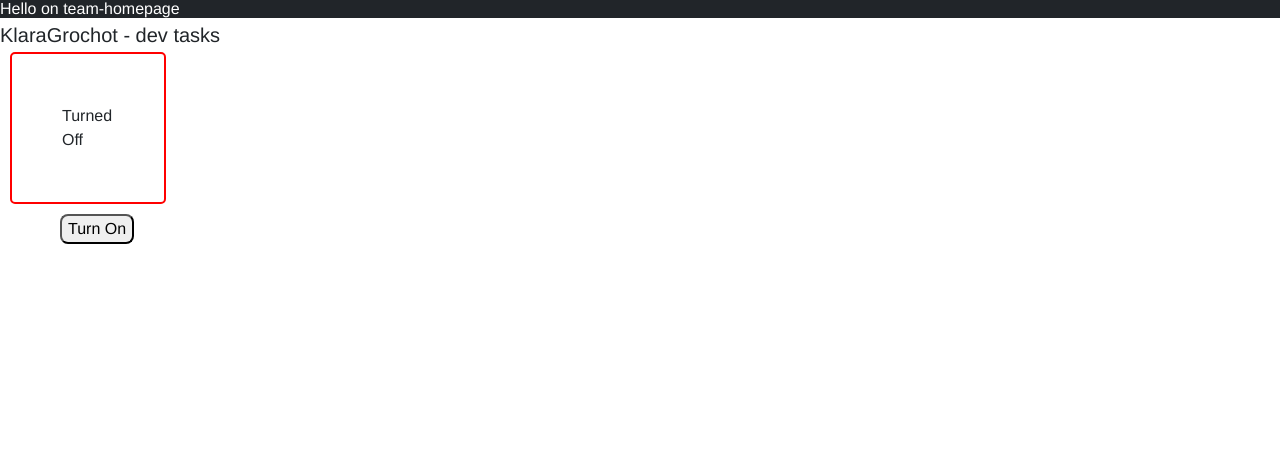
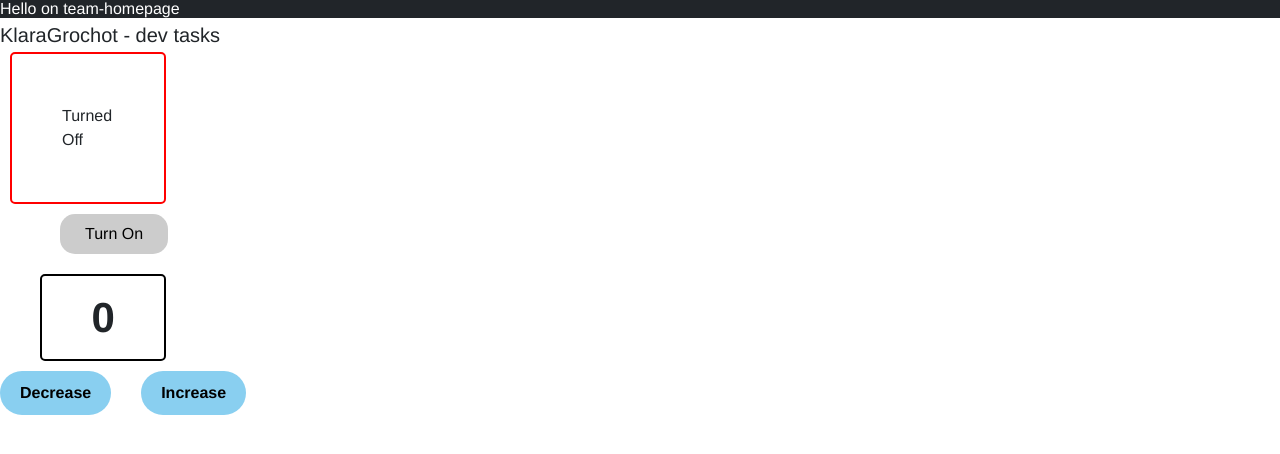
Before and after one commit to KlaraGrochot/React-tasks, a Gatsby site: page / in a window 1280 px wide. Built offline with nearby package versions, Linux system fonts and the light colour scheme; Gatsby itself is replaced by a stand-in of ours.

Commit message:
Task 4 + Task 3 style
+Task 4: Finished
+Task 3: button style

```diff
--- a/src/assets/styles/theme.scss
+++ b/src/assets/styles/theme.scss
@@ -1,8 +1,10 @@
 // COLORS
 $black: #000;
 $white: #fff;
+$grey: #cccccc;
 $red: #ff0000;
 $green: #008000;
+$babyBlue: #89cff0;
 // FONTS
 $helvetica: Helvetica, sans-serif;
 
--- a/src/components/CheckContent/CheckContent.module.scss
+++ b/src/components/CheckContent/CheckContent.module.scss
@@ -21,6 +21,10 @@
 }
 
 .button {
-  border-radius: 8px;
+  background-color: $grey;
+  border-radius: 15px;
+  border: none;
+  padding: 8px 25px;
+  font-size: 16px;
   margin-left: 60px;
 }
--- /dev/null
+++ b/src/components/Counter/Counter.js
@@ -0,0 +1,35 @@
+import React, { useState } from 'react';
+
+import { number, counterButton } from './Counter.module.scss';
+
+export const Counter = () => {
+  const [count, setCount] = useState(0);
+
+  const increaseCount = () => {
+    setCount(count + 1);
+  };
+
+  const decreaseCount = () => {
+    if (count > 0) {
+      setCount(count - 1);
+    }
+  };
+
+  return (
+    <div>
+      <p className={`${number} number`}>{count}</p>
+      <button
+        className={`${counterButton} decraseButton`}
+        onClick={decreaseCount}
+      >
+        Decrease
+      </button>
+      <button
+        className={`${counterButton} increaseButton`}
+        onClick={increaseCount}
+      >
+        Increase
+      </button>
+    </div>
+  );
+};
--- /dev/null
+++ b/src/components/Counter/Counter.module.scss
@@ -0,0 +1,25 @@
+@import '../../assets/styles/theme';
+
+.number {
+  border-style: solid;
+  padding: 10px 30px;
+  margin-top: 20px;
+  margin-left: 40px;
+  font-weight: bold;
+  font-size: 42px;
+  text-align: center;
+  margin-right: 87%;
+  border-width: 2px;
+  border-color: $black;
+  border-radius: 5px;
+}
+
+.counterButton {
+  background-color: $babyBlue;
+  font-size: 16px;
+  font-weight: 600;
+  border: none;
+  border-radius: 25px;
+  margin-right: 30px;
+  padding: 10px 20px;
+}
--- a/src/pages/index.js
+++ b/src/pages/index.js
@@ -3,12 +3,14 @@ import React from 'react';
 import { TitleText } from '../components/TitleText/TitleText';
 import { AppHeader } from '../components/AppHeader';
 import { CheckContent } from '../components/CheckContent/CheckContent';
+import { Counter } from '../components/Counter/Counter';
 
 const IndexPage = () => (
   <>
     <TitleText />
     <AppHeader />
     <CheckContent />
+    <Counter />
   </>
 );
 
```
